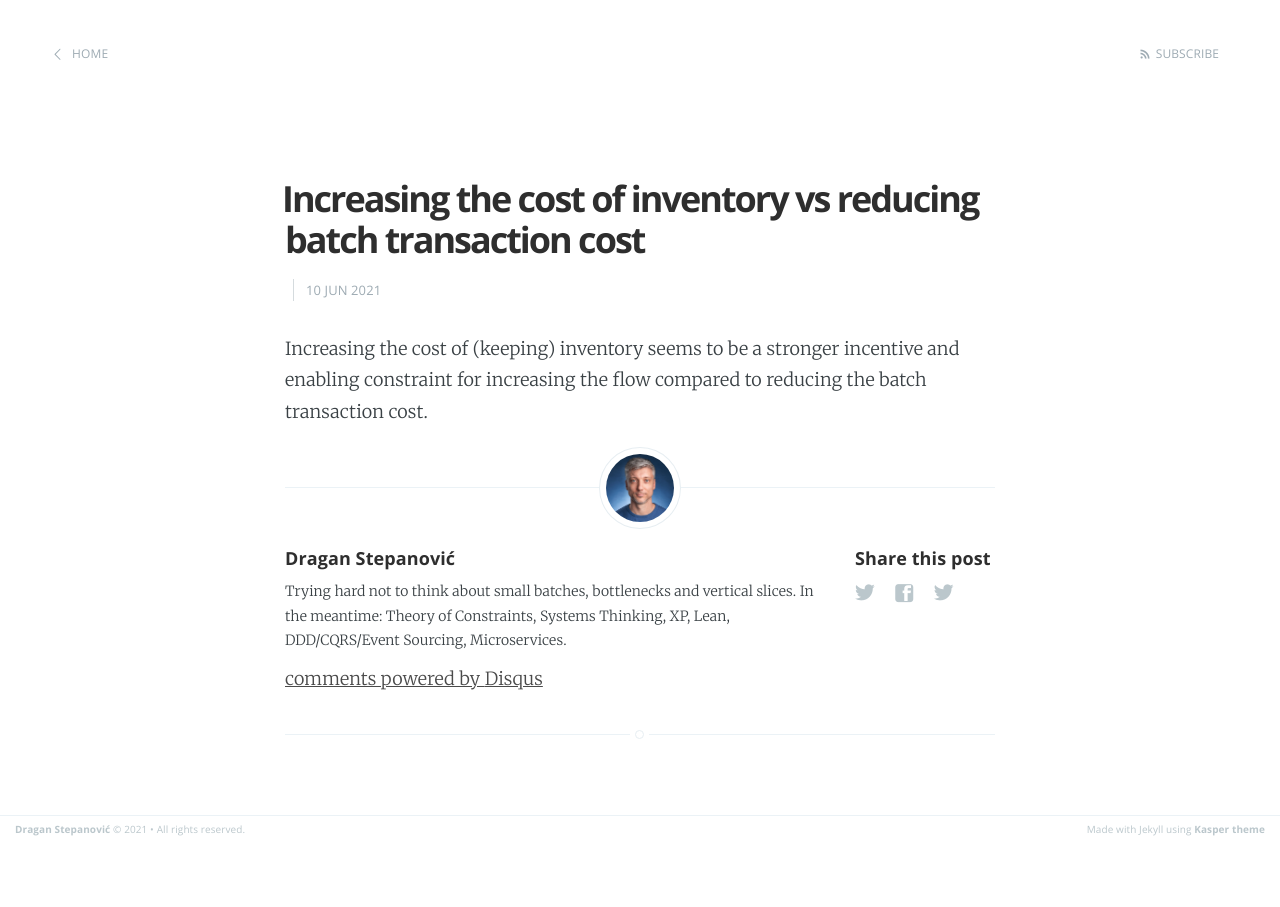
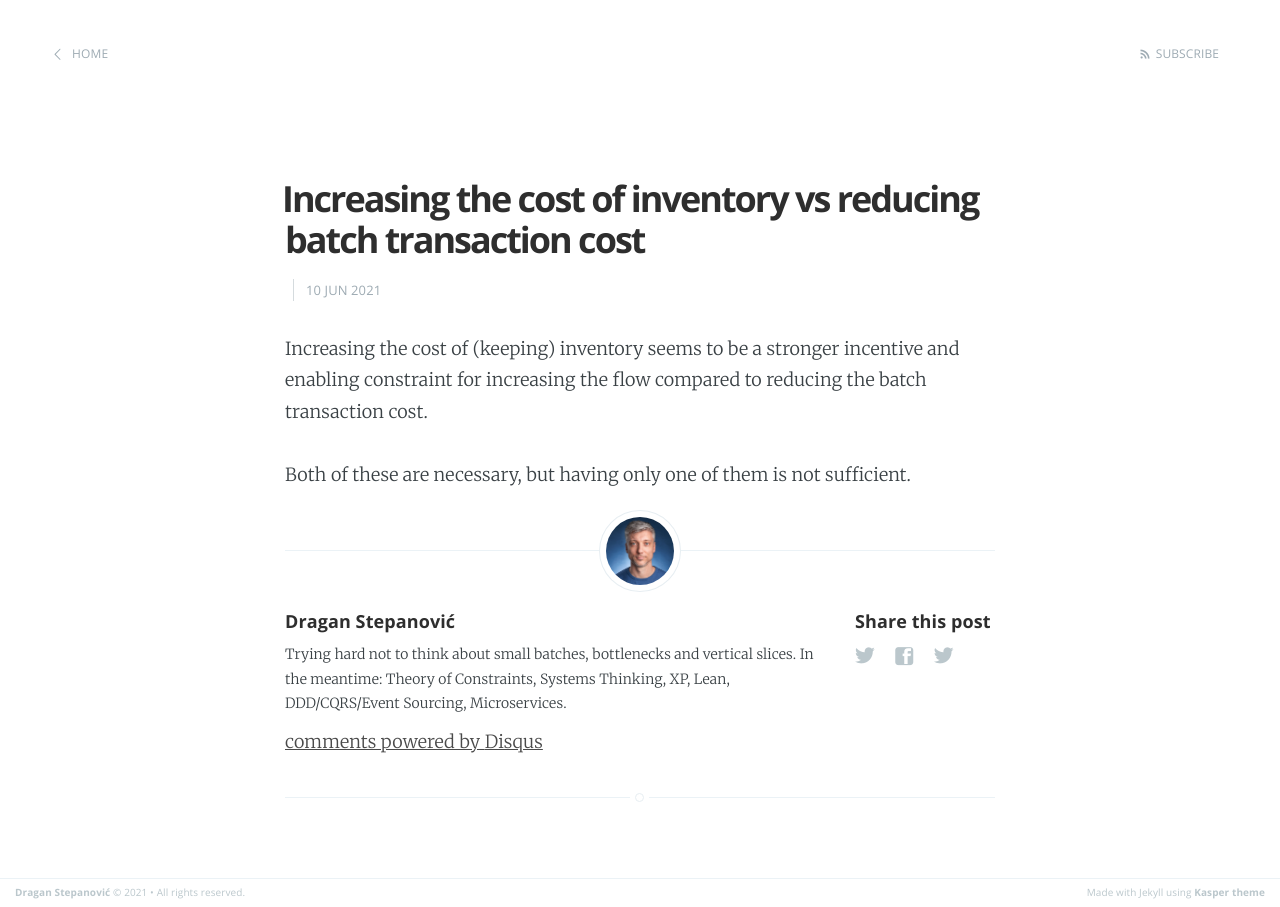
Before and after one commit to dragan-stepanovic/dragan-stepanovic.github.io, a Jekyll site: the page built from _posts/2021-06-10-inventory-cost-vs-transaction-cost.md, in a window 1280 px wide. Built offline with Jekyll 4.4.1, drawn with Linux system fonts in a browser that asks for light colours; our own code applies the rules of GitHub Pages for plain Markdown files; comment, search, counter and statistics services are not loaded.

Commit message:
Update 2021-06-10-inventory-cost-vs-transaction-cost.md

```diff
--- a/_posts/2021-06-10-inventory-cost-vs-transaction-cost.md
+++ b/_posts/2021-06-10-inventory-cost-vs-transaction-cost.md
@@ -3,3 +3,6 @@ title: Increasing the cost of inventory vs reducing batch transaction cost
 ---
 
 Increasing the cost of (keeping) inventory seems to be a stronger incentive and enabling constraint for increasing the flow compared to reducing the batch transaction cost.
+
+
+Both of these are necessary, but having only one of them is not sufficient.
```
